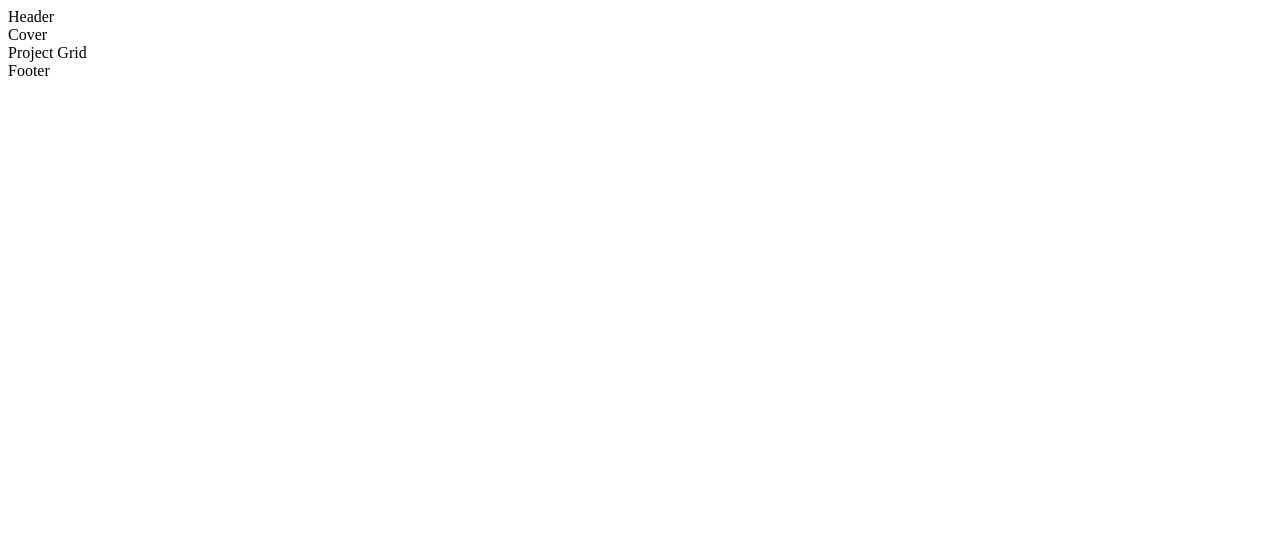
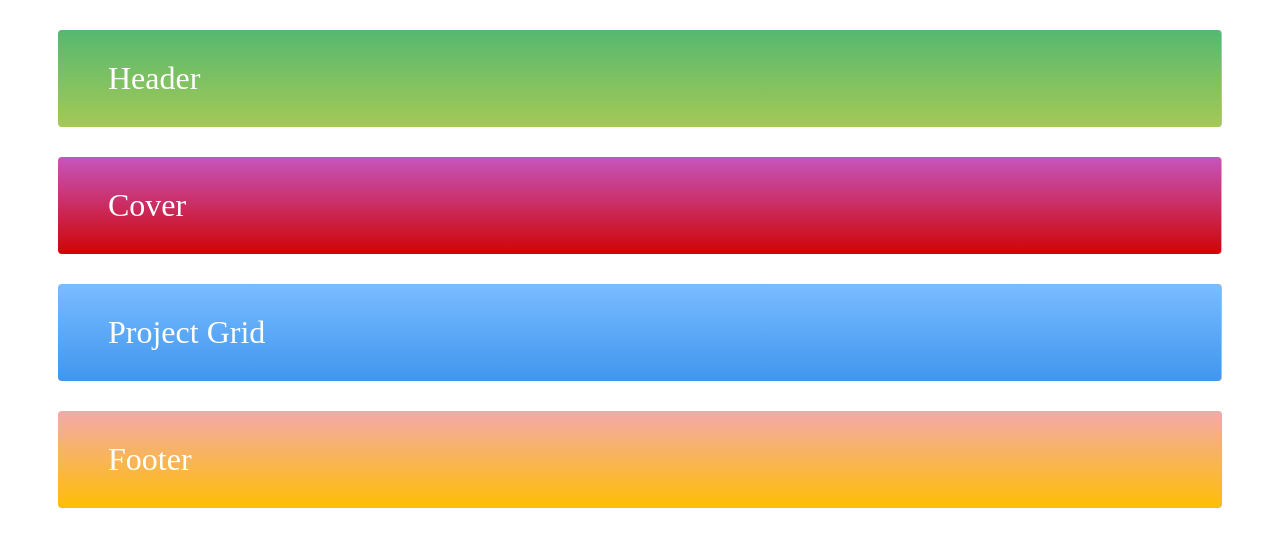
Before and after one commit to pnoebauer/website-layout-template, a plain HTML site: page index.html in a window 1280 px wide. Drawn offline with Linux system fonts and the light colour scheme.

Commit message:
added styles for all zones

```diff
--- a/index.html
+++ b/index.html
@@ -3,12 +3,12 @@
 <head>
 	<meta charset="UTF-8">
 	<title>Layout Master</title>
-	<link rel="stylesheet" type="text/css" href="/style.css">
+	<link rel="stylesheet" type="text/css" href="style.css">
 </head>
 <body>
-	<div class='zone green'>Header</div>
-	<div class='zone red'>Cover</div>
-	<div class='zone blue'>Project Grid</div>
-	<div class='zone yellow'>Footer</div>
+	<nav class="zone green">Header</nav>
+	<nav class="zone red">Cover</nav>
+	<nav class="zone blue">Project Grid</nav>
+	<nav class="zone yellow">Footer</nav>
 </body>
 </html>
--- a/style.css
+++ b/style.css
@@ -1,4 +1,98 @@
 .zone {
-/*	padding: 30px 50px;
-	margin: 30px 50px;*/
+	padding: 30px 50px;
+	margin: 30px 50px;
+	cursor: pointer;
+	/*display: inline-block;*/
+	color: #FFF;
+	font-size: 2em;
+	border-radius: 4px;
+	border-right: 1px solid #BBB;
+	transition: all 0.3s linear;
 }
+
+.zone:hover {
+    -webkit-box-shadow:rgba(0,0,0,0.8) 0px 5px 15px, inset rgba(0,0,0,0.15) 0px -10px 20px;
+    -moz-box-shadow:rgba(0,0,0,0.8) 0px 5px 15px, inset rgba(0,0,0,0.15) 0px -10px 20px;
+    -o-box-shadow:rgba(0,0,0,0.8) 0px 5px 15px, inset rgba(0,0,0,0.15) 0px -10px 20px;
+    box-shadow:rgba(0,0,0,0.8) 0px 5px 15px, inset rgba(0,0,0,0.15) 0px -10px 20px;
+}
+
+/*https://paulund.co.uk/how-to-create-shiny-css-buttons*/
+/***********************************************************************
+ *  Green Background
+ **********************************************************************/
+.green{
+    background: #56B870; /* Old browsers */
+    background: -moz-linear-gradient(top, #56B870 0%, #a5c956 100%); /* FF3.6+ */
+    background: -webkit-gradient(linear, left top, left bottom, color-stop(0%,#56B870), color-stop(100%,#a5c956)); /* Chrome,Safari4+ */
+    background: -webkit-linear-gradient(top, #56B870 0%,#a5c956 100%); /* Chrome10+,Safari5.1+ */
+    background: -o-linear-gradient(top, #56B870 0%,#a5c956 100%); /* Opera 11.10+ */
+    background: -ms-linear-gradient(top, #56B870 0%,#a5c956 100%); /* IE10+ */
+    background: linear-gradient(top, #56B870 0%,#a5c956 100%); /* W3C */
+}
+
+/***********************************************************************
+ *  Red Background
+ **********************************************************************/
+.red{
+    background: #C655BE; /* Old browsers */
+    background: -moz-linear-gradient(top, #C655BE 0%, #cf0404 100%); /* FF3.6+ */
+    background: -webkit-gradient(linear, left top, left bottom, color-stop(0%,#C655BE), color-stop(100%,#cf0404)); /* Chrome,Safari4+ */
+    background: -webkit-linear-gradient(top, #C655BE 0%,#cf0404 100%); /* Chrome10+,Safari5.1+ */
+    background: -o-linear-gradient(top, #C655BE 0%,#cf0404 100%); /* Opera 11.10+ */
+    background: -ms-linear-gradient(top, #C655BE 0%,#cf0404 100%); /* IE10+ */
+    background: linear-gradient(top, #C655BE 0%,#cf0404 100%); /* W3C */
+}
+
+/***********************************************************************
+ *  Yellow Background
+ **********************************************************************/
+.yellow{
+    background: #F3AAAA; /* Old browsers */
+    background: -moz-linear-gradient(top, #F3AAAA 0%, #febf04 100%); /* FF3.6+ */
+    background: -webkit-gradient(linear, left top, left bottom, color-stop(0%,#F3AAAA), color-stop(100%,#febf04)); /* Chrome,Safari4+ */
+    background: -webkit-linear-gradient(top, #F3AAAA 0%,#febf04 100%); /* Chrome10+,Safari5.1+ */
+    background: -o-linear-gradient(top, #F3AAAA 0%,#febf04 100%); /* Opera 11.10+ */
+    background: -ms-linear-gradient(top, #F3AAAA 0%,#febf04 100%); /* IE10+ */
+    background: linear-gradient(top, #F3AAAA 0%,#febf04 100%); /* W3C */
+}
+
+/***********************************************************************
+ *  Blue Background
+ **********************************************************************/
+.blue{
+    background: #7abcff; /* Old browsers */
+    background: -moz-linear-gradient(top, #7abcff 0%, #60abf8 44%, #4096ee 100%); /* FF3.6+ */
+    background: -webkit-gradient(linear, left top, left bottom, color-stop(0%,#7abcff), color-stop(44%,#60abf8), color-stop(100%,#4096ee)); /* Chrome,Safari4+ */
+    background: -webkit-linear-gradient(top, #7abcff 0%,#60abf8 44%,#4096ee 100%); /* Chrome10+,Safari5.1+ */
+    background: -o-linear-gradient(top, #7abcff 0%,#60abf8 44%,#4096ee 100%); /* Opera 11.10+ */
+    background: -ms-linear-gradient(top, #7abcff 0%,#60abf8 44%,#4096ee 100%); /* IE10+ */
+    background: linear-gradient(top, #7abcff 0%,#60abf8 44%,#4096ee 100%); /* W3C */
+}
+
+/***********************************************************************
+ *  Purple Background
+ **********************************************************************/
+.purple {
+    background: #A88BEB; /* Old browsers */
+    background: -moz-linear-gradient(top, #A88BEB 0%, #F1A7F1 44%, #F8CEEC 100%); /* FF3.6+ */
+    background: -webkit-gradient(linear, left top, left bottom, color-stop(0%,#A88BEB), color-stop(44%,#F1A7F1), color-stop(100%,#F8CEEC)); /* Chrome,Safari4+ */
+    background: -webkit-linear-gradient(top, #A88BEB 0%,#F1A7F1 44%,#F8CEEC 100%); /* Chrome10+,Safari5.1+ */
+    background: -o-linear-gradient(top, #A88BEB 0%,#F1A7F1 44%,#F8CEEC 100%); /* Opera 11.10+ */
+    background: -ms-linear-gradient(top, #A88BEB 0%,#F1A7F1 44%,#F8CEEC 100%); /* IE10+ */
+    background: linear-gradient(top, #A88BEB 0%,#F1A7F1 44%,#F8CEEC 100%); /* W3C */
+}
+
+/***********************************************************************
+ *  Brown Background
+ **********************************************************************/
+.brown {
+    background: #f6e6b4; /* Old browsers */
+    background: -moz-linear-gradient(top, #f6e6b4 0%, #ed9017 100%); /* FF3.6+ */
+    background: -webkit-gradient(linear, left top, left bottom, color-stop(0%,#f6e6b4), color-stop(100%,#ed9017)); /* Chrome,Safari4+ */
+    background: -webkit-linear-gradient(top, #f6e6b4 0%,#ed9017 100%); /* Chrome10+,Safari5.1+ */
+    background: -o-linear-gradient(top, #f6e6b4 0%,#ed9017 100%); /* Opera 11.10+ */
+    background: -ms-linear-gradient(top, #f6e6b4 0%,#ed9017 100%); /* IE10+ */
+    background: linear-gradient(top, #f6e6b4 0%,#ed9017 100%); /* W3C */
+    filter: progid:DXImageTransform.Microsoft.gradient( startColorstr='#f6e6b4', endColorstr='#ed9017',GradientType=0 ); /* IE6-9 */
+}
```
Also changed, not shown: 1 other file.
